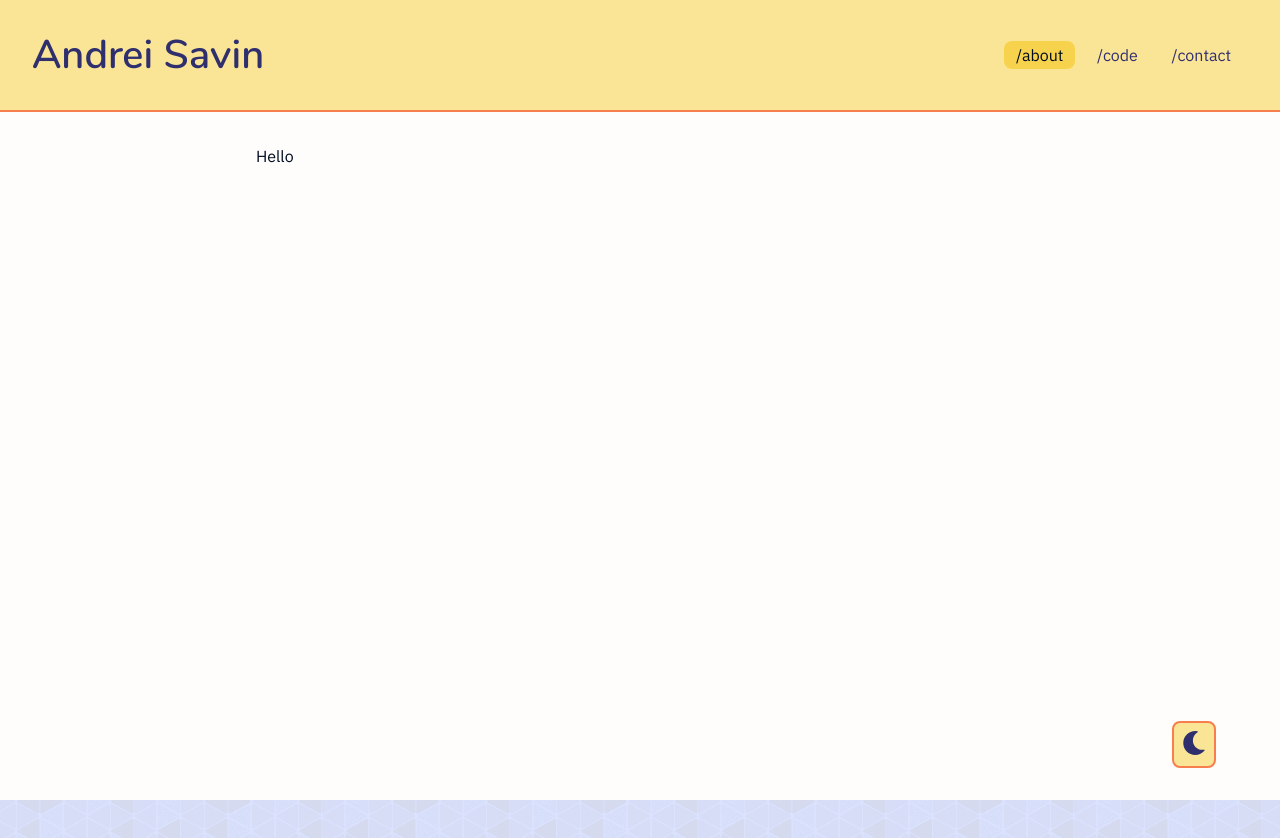
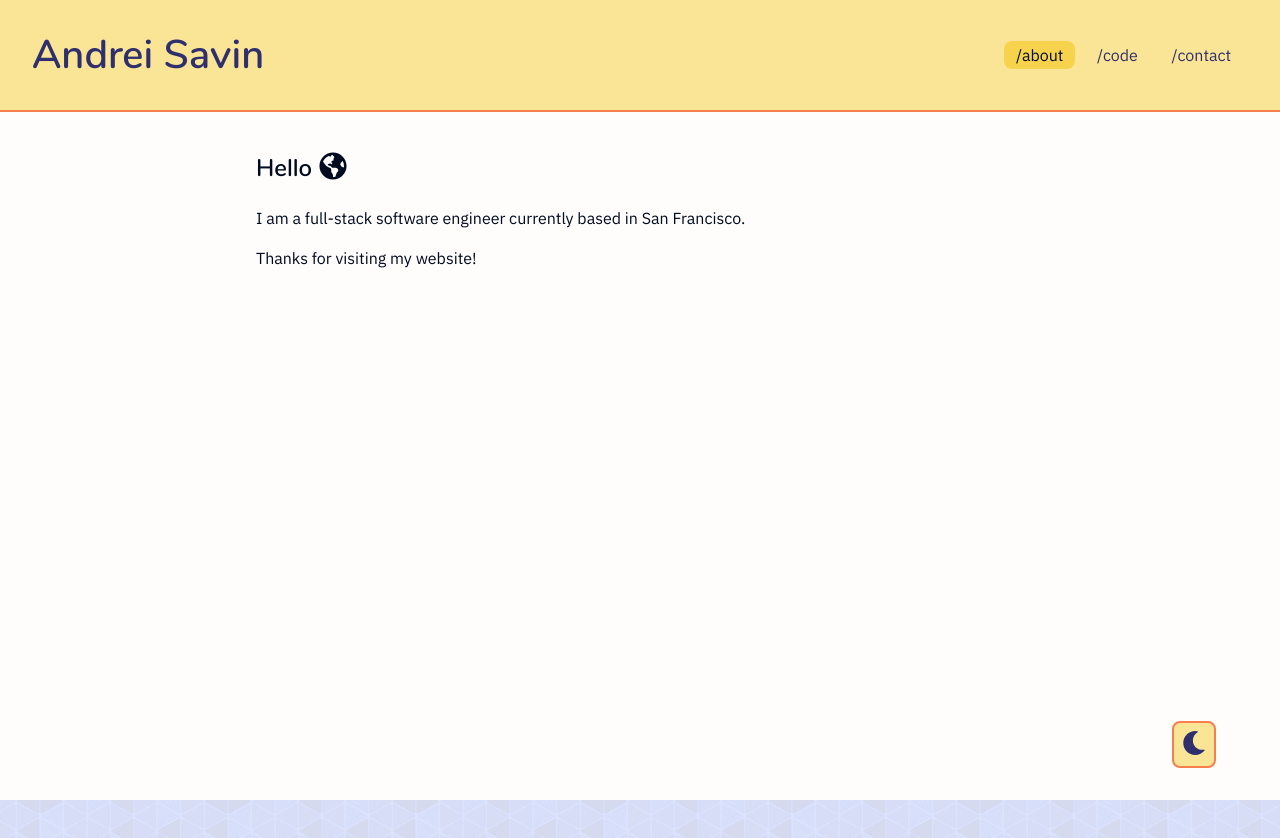
Before and after one commit to andsav/andrei.dev, a Vue app: page / in a window 1280 px wide. Both pictures are taken after a click on the item "about". Shown: the top 838 px of the page. Built offline with nearby package versions, Linux system fonts and the light colour scheme.

Commit message:
Update, about

```diff
--- a/src/components/Icon/Icon.vue
+++ b/src/components/Icon/Icon.vue
@@ -22,9 +22,3 @@ export default {
   },
 };
 </script>
-
-<style scoped>
-svg {
-  cursor: pointer;
-}
-</style>
--- /dev/null
+++ b/src/components/Icon/WorldIcon.vue
@@ -0,0 +1,29 @@
+<template>
+  <svg
+    aria-hidden="true"
+    focusable="false"
+    data-prefix="fas"
+    data-icon="globe-americas"
+    class="svg-inline--fa fa-globe-americas fa-w-16"
+    role="img"
+    xmlns="http://www.w3.org/2000/svg"
+    viewBox="0 0 496 512"
+  >
+    <path
+      fill="currentColor"
+      d="M248 8C111.03 8 0 119.03 0 256s111.03 248 248 248 248-111.03 248-248S384.97 8 248 8zm82.29 357.6c-3.9 3.88-7.99 7.95-11.31 11.28-2.99 3-5.1 6.7-6.17 10.71-1.51 5.66-2.73 11.38-4.77 16.87l-17.39 46.85c-13.76 3-28 4.69-42.65 4.69v-27.38c1.69-12.62-7.64-36.26-22.63-51.25-6-6-9.37-14.14-9.37-22.63v-32.01c0-11.64-6.27-22.34-16.46-27.97-14.37-7.95-34.81-19.06-48.81-26.11-11.48-5.78-22.1-13.14-31.65-21.75l-.8-.72a114.792 114.792 0 0 1-18.06-20.74c-9.38-13.77-24.66-36.42-34.59-51.14 20.47-45.5 57.36-82.04 103.2-101.89l24.01 12.01C203.48 89.74 216 82.01 216 70.11v-11.3c7.99-1.29 16.12-2.11 24.39-2.42l28.3 28.3c6.25 6.25 6.25 16.38 0 22.63L264 112l-10.34 10.34c-3.12 3.12-3.12 8.19 0 11.31l4.69 4.69c3.12 3.12 3.12 8.19 0 11.31l-8 8a8.008 8.008 0 0 1-5.66 2.34h-8.99c-2.08 0-4.08.81-5.58 2.27l-9.92 9.65a8.008 8.008 0 0 0-1.58 9.31l15.59 31.19c2.66 5.32-1.21 11.58-7.15 11.58h-5.64c-1.93 0-3.79-.7-5.24-1.96l-9.28-8.06a16.017 16.017 0 0 0-15.55-3.1l-31.17 10.39a11.95 11.95 0 0 0-8.17 11.34c0 4.53 2.56 8.66 6.61 10.69l11.08 5.54c9.41 4.71 19.79 7.16 30.31 7.16s22.59 27.29 32 32h66.75c8.49 0 16.62 3.37 22.63 9.37l13.69 13.69a30.503 30.503 0 0 1 8.93 21.57 46.536 46.536 0 0 1-13.72 32.98zM417 274.25c-5.79-1.45-10.84-5-14.15-9.97l-17.98-26.97a23.97 23.97 0 0 1 0-26.62l19.59-29.38c2.32-3.47 5.5-6.29 9.24-8.15l12.98-6.49C440.2 193.59 448 223.87 448 256c0 8.67-.74 17.16-1.82 25.54L417 274.25z"
+    ></path>
+  </svg>
+</template>
+
+<script>
+export default {
+  name: "WorldIcon",
+  props: {
+    active: {
+      type: Boolean,
+      default: false,
+    },
+  },
+};
+</script>
--- a/src/components/Pages/About.vue
+++ b/src/components/Pages/About.vue
@@ -1,9 +1,36 @@
 <template>
-  <p>Hello</p>
+  <div>
+    <h2>
+      <span>Hello</span>
+      <Icon size="28">
+        <WorldIcon />
+      </Icon>
+    </h2>
+    <p>I am a full-stack software engineer currently based in San Francisco.</p>
+    <p>Thanks for visiting my website!</p>
+  </div>
 </template>
 
 <script>
+import Icon from "../Icon/Icon.vue";
+import WorldIcon from "../Icon/WorldIcon.vue";
+
 export default {
   name: "About",
+  components: { Icon, WorldIcon },
 };
 </script>
+
+<style lang="scss" scoped>
+h2 {
+  span {
+    margin-right: 7px;
+  }
+  span:nth-child(3) {
+    margin-left: 7px;
+  }
+  svg {
+    transform: translateY(4px);
+  }
+}
+</style>
--- a/src/style/theme/dark.scss
+++ b/src/style/theme/dark.scss
@@ -69,12 +69,12 @@ $dark-navy: #001427;
         animation-play-state: paused;
       }
     }
-  }
 
-  .icon {
-    color: $fawn;
-    transition: color, 0.8s, ease-out;
-    animation: spin 10s linear infinite;
+    .icon {
+      color: $fawn;
+      transition: color, 0.8s, ease-out;
+      animation: spin 10s linear infinite;
+    }
   }
 
   article {
--- a/src/style/theme/light.scss
+++ b/src/style/theme/light.scss
@@ -95,12 +95,12 @@ $glow: #f77e4d;
     &:hover .icon {
       color: lighten($dark-blue, 20%);
     }
-  }
 
-  .icon {
-    color: $dark-blue;
-    font-weight: bolder;
-    transition: color, 2s, ease-in-out;
+    .icon {
+      color: $dark-blue;
+      font-weight: bolder;
+      transition: color, 2s, ease-in-out;
+    }
   }
 
   article {
--- a/vite.config.js
+++ b/vite.config.js
@@ -1,6 +1,6 @@
 const config = {
   optimizeDeps: {
-    include: ["lodash/debounce"],
+    include: ["vue", "lodash", "lodash/debounce"],
   },
 };
 
```
Also changed, not shown: package.json (+7 -8 lines), 1 other file (tests, documents, lock files or other folders).
